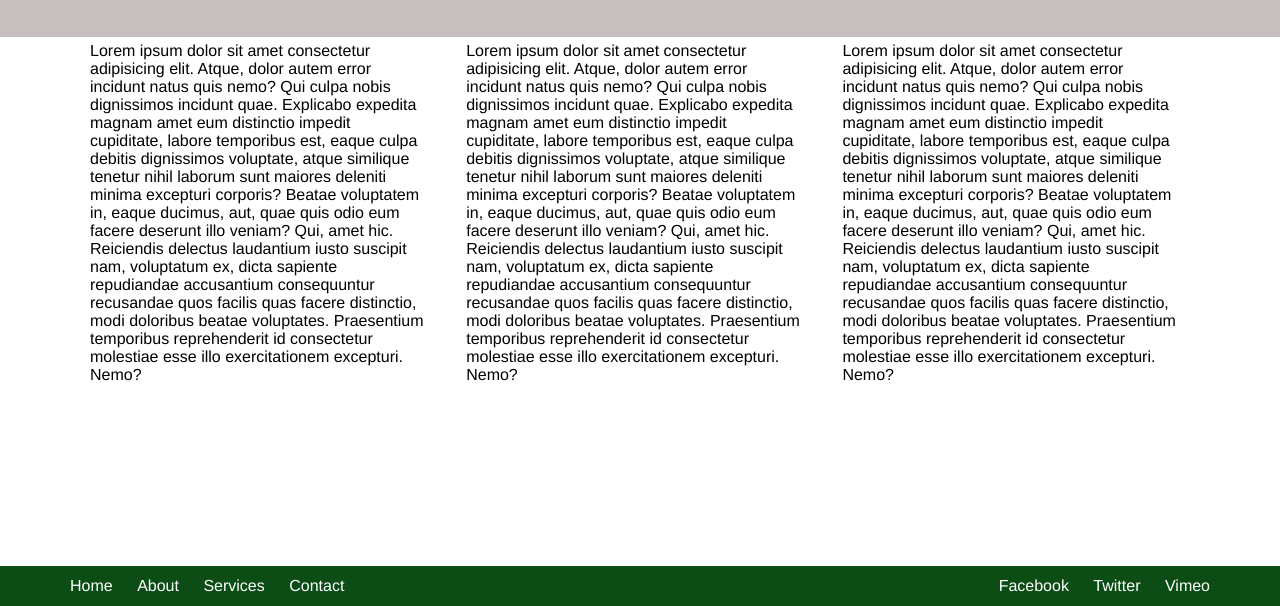
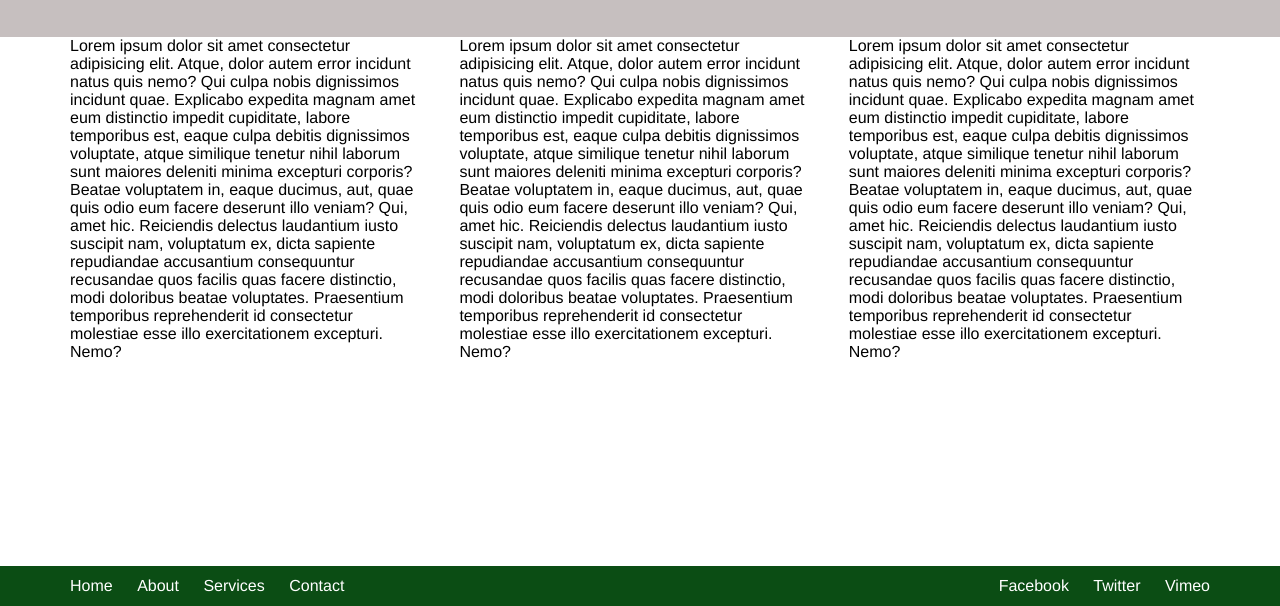
Before and after one commit to Yoshua-Carrera/HW2_DocLayout, a plain HTML site: page index.html in a window 1280 px wide. Shown: the part 194-800 px from the top of the page. Drawn offline with Linux system fonts and the light colour scheme.

Commit message:
fixed padding

```diff
--- a/style.css
+++ b/style.css
@@ -49,13 +49,13 @@ header {
 }
 
 .main-text-body div {
-  padding: 5px 70px;
+  padding: 0px 50px;
   display: grid;
   grid-template-columns: 33% 33% 33%;
 }
 
 .main-text-body div p {
-  padding: 0 20px;
+  padding: 0px 20px;
 }
 
 .bot-bar {
```
